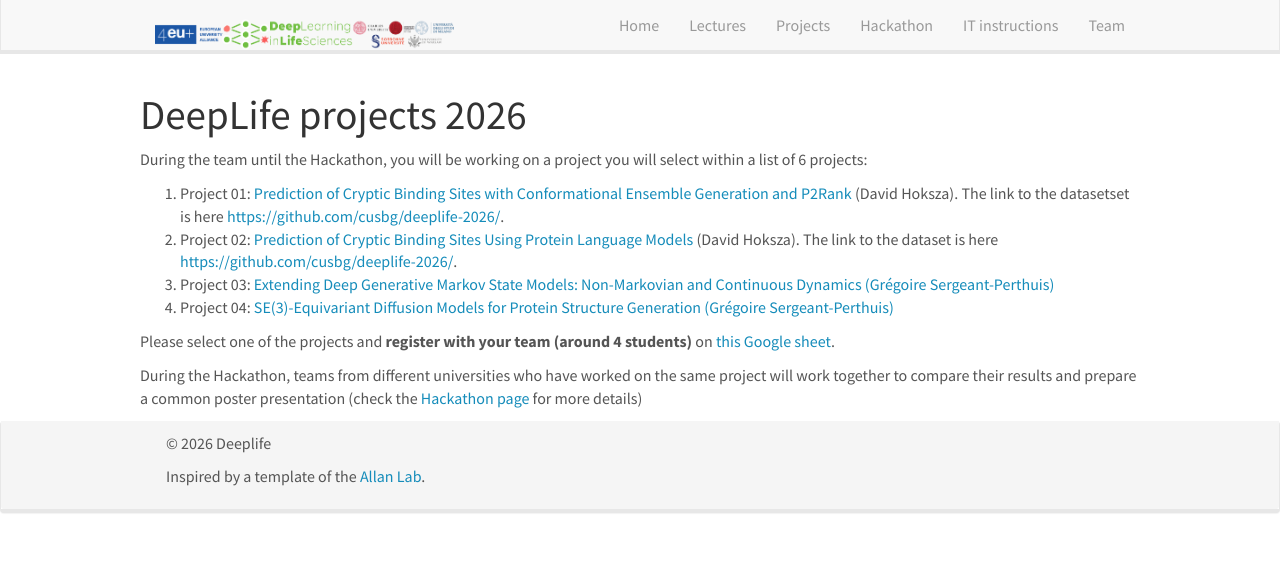
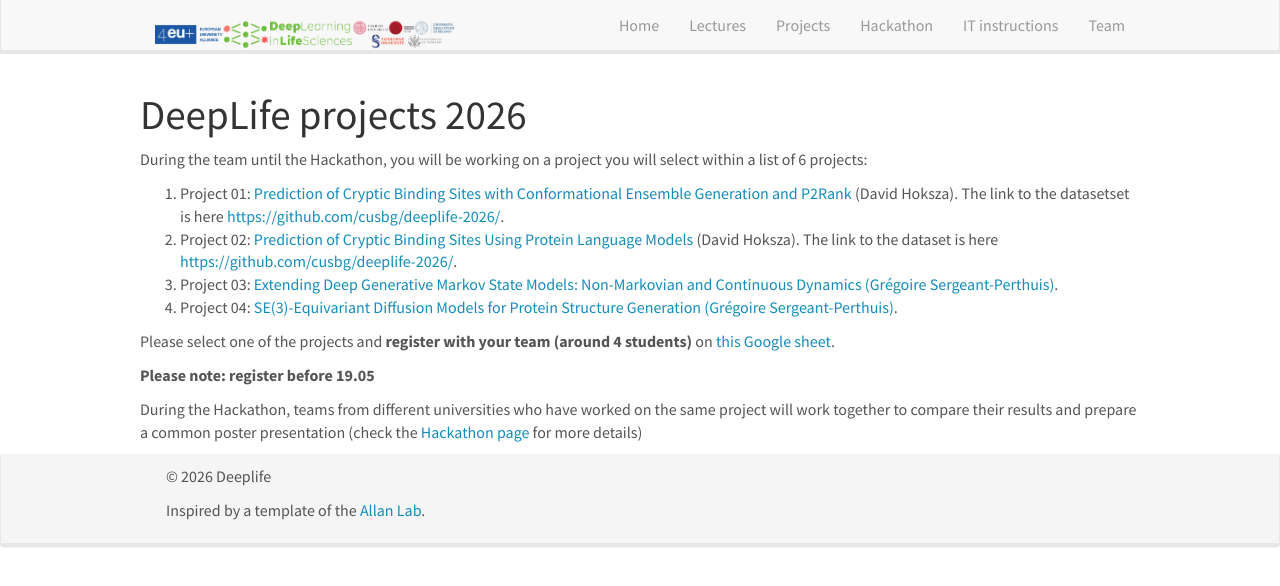
Before and after one commit to GregoireSU/deeplife4eu.github.io, a Jekyll site: the page built from _pages/projects.md, in a window 1280 px wide. Shown: the top 586 px of the page. Built offline with Jekyll 4.4.1, drawn with Linux system fonts in a browser that asks for light colours; nearby versions of some CDN libraries.

Commit message:
update projects

```diff
--- a/_pages/projects.md
+++ b/_pages/projects.md
@@ -11,12 +11,12 @@ During the team until the Hackathon, you will be working on a project you will s
 
 1. Project 01: <a href="https://drive.google.com/file/d/1JE9V61wvKcRz7aPtYO3dJ1l0hDsCOinX/view?usp=drive_link">Prediction of Cryptic Binding Sites with Conformational Ensemble Generation and P2Rank</a> (David Hoksza). The link to the datasetset is here <a href="https://github.com/cusbg/deeplife-2026/">https://github.com/cusbg/deeplife-2026/</a>.
 2. Project 02: <a href="https://drive.google.com/file/d/16CSXOnEl8Ug-hVuBZvMlPPjXUHLeGJ9g/view?usp=sharing">Prediction of Cryptic Binding Sites Using Protein Language Models</a> (David Hoksza). The link to the dataset is here <a href="https://github.com/cusbg/deeplife-2026/">https://github.com/cusbg/deeplife-2026/</a>.
-3. Project 03: <a href="https://drive.google.com/file/d/1B74Jsi2OP0QFLieRi7YgS5TZZVh7x0F0/view?usp=sharing"> Extending Deep Generative Markov State Models: Non-Markovian and Continuous Dynamics (Grégoire Sergeant-Perthuis)</a>
-4. Project 04: <a href="https://drive.google.com/file/d/1kpNE_TFZskmHurqGH__-q8j0HX_FHJ1E/view?usp=sharing">SE(3)-Equivariant Diffusion Models for Protein Structure Generation (Grégoire Sergeant-Perthuis)</a>
+3. Project 03: <a href="https://drive.google.com/file/d/1B74Jsi2OP0QFLieRi7YgS5TZZVh7x0F0/view?usp=sharing"> Extending Deep Generative Markov State Models: Non-Markovian and Continuous Dynamics (Grégoire Sergeant-Perthuis)</a>.
+4. Project 04: <a href="https://drive.google.com/file/d/1kpNE_TFZskmHurqGH__-q8j0HX_FHJ1E/view?usp=sharing">SE(3)-Equivariant Diffusion Models for Protein Structure Generation (Grégoire Sergeant-Perthuis)</a>.
 
 
 Please select one of the projects and **register with your team (around 4 students)** on [this Google sheet](https://docs.google.com/spreadsheets/d/1jaruZRgt_GAXVoAPZNpmOAxR0EFlproKs9zGQmSf4pM/edit?usp=sharing).
 
-<!-- **Please note: registration will open Monday 13.05 at 12am** -->
+**Please note: register before 19.05**
 
 During the Hackathon, teams from different universities who have worked on the same project will work together to compare their results and prepare a common poster presentation (check the [Hackathon page](../meeting.html) for more details)
```
